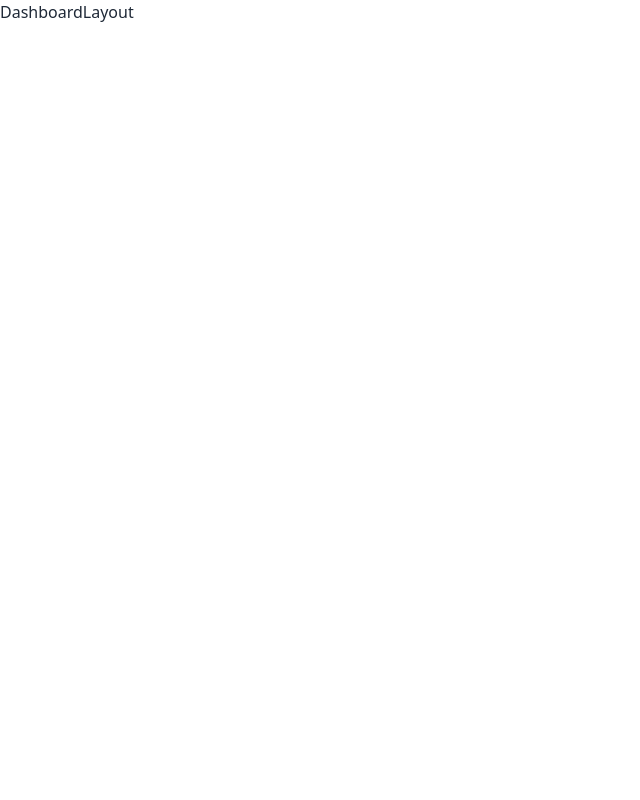
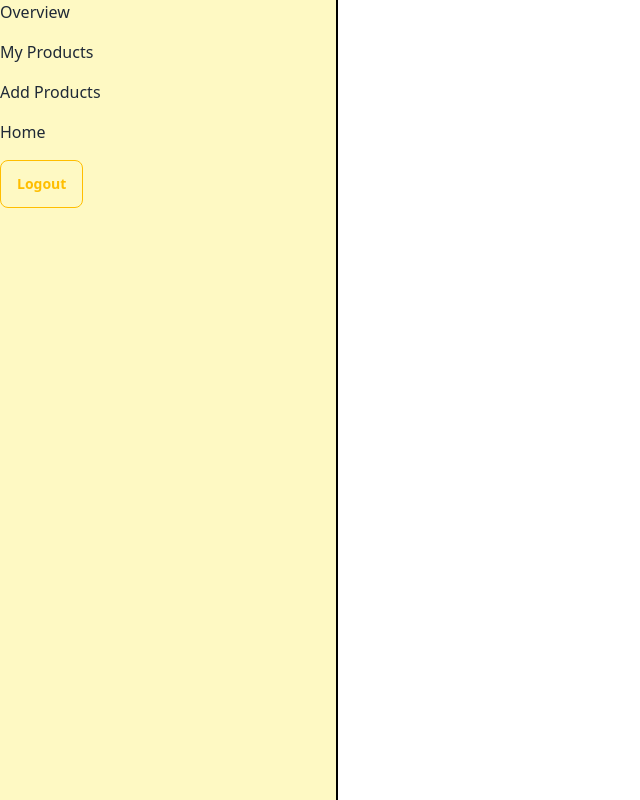
Before and after one commit to rebahaider/gadget-shop, a React (Vite) app: page /dashboard in a window 1280 px wide. Shown: the whole page, without its empty margins (0-640 px from the left). Built offline with nearby package versions, Linux system fonts and the light colour scheme; no server answers.

Commit message:
added dashboard side bar

```diff
--- a/src/assets/layouts/DashboardLayout.jsx
+++ b/src/assets/layouts/DashboardLayout.jsx
@@ -1,8 +1,15 @@
+import { Outlet } from "react-router-dom"
+import Sidebar from "../../components/dashboard/Sidebar"
 
 const DashboardLayout = () => {
     return (
-        <div>
-            DashboardLayout
+        <div className="grid lg:grid-clos-12">
+            <div className="lg:col-span-2">
+                <Sidebar></Sidebar>
+            </div>
+            <div className="lg:col-span-10">
+                <Outlet></Outlet>
+            </div>
         </div>
     )
 }
--- /dev/null
+++ b/src/components/dashboard/Sidebar.jsx
@@ -0,0 +1,27 @@
+import { NavLink } from "react-router-dom"
+
+const Sidebar = () => {
+    return (
+        <div className="bg-yellow-100 border-r-2 border-black h-screen">
+            <ul className="flex flex-col gap-4">
+                <li>
+                    <NavLink to="/">Overview</NavLink>
+                </li>
+                <li>
+                    <NavLink to="/">My Products</NavLink>
+                </li>
+                <li>
+                    <NavLink to="/">Add Products</NavLink>
+                </li>
+                <li>
+                    <NavLink to="/">Home</NavLink>
+                </li>
+                <li>
+                    <button className="btn btn-warning btn-outline">Logout</button>
+                </li>
+            </ul>
+        </div>
+    )
+}
+
+export default Sidebar
```
